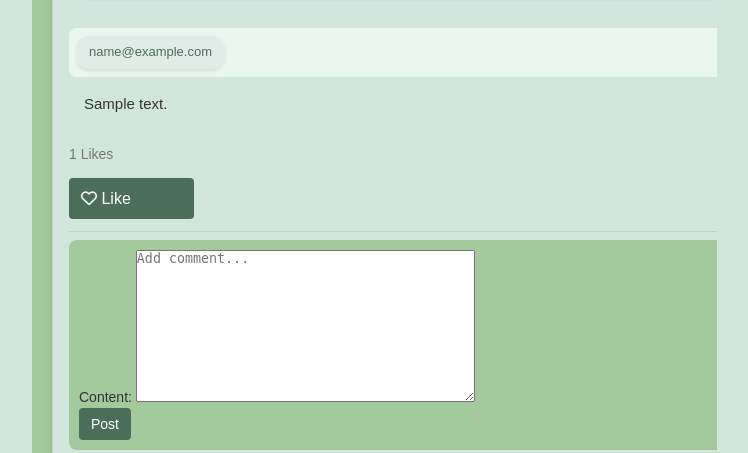
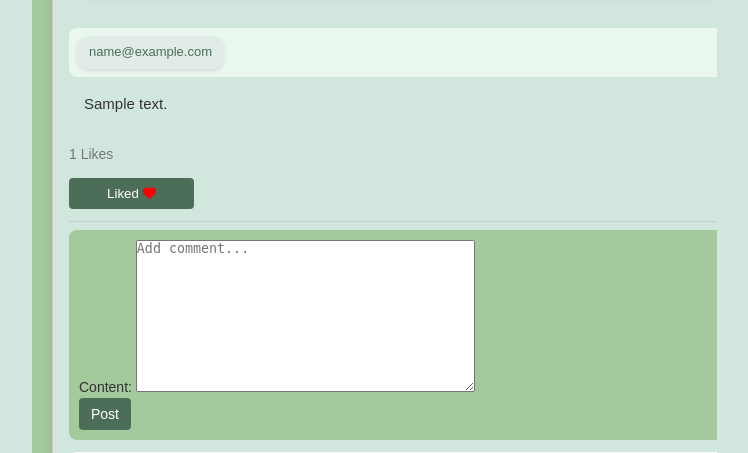
Before and after one commit to VladimirSiTozi/Wild-BG, a Django app: page /posts/1/ in a window 1280 px wide. Shown: the part 846-1299 px from the top of the page, without its empty margins (308-1056 px from the left). Run offline with Django 5.2, Linux system fonts and the light colour scheme; a user stored in the database is signed in; tables that the repository leaves empty hold one stand-in row (values such as "Sample post"); grey boxes marked "Sample" are stand-in pictures.

Commit message:
fix: Post like functionality

```diff
--- a/templates/common/post-card.html
+++ b/templates/common/post-card.html
@@ -33,13 +33,13 @@
         <p class="post-comments-count">{{ post.comments.count }} Comments</p>
     </div>
     <div class="post-actions">
-        <a href="{% url 'post-like' post.pk %}" class="btn like-btn ">
+        <button class="btn landmark-btn" onclick="location.href='{% url 'post-like' post.pk %}'">
             {% if post.has_liked %}
-               <i class="fa-solid fa-heart" style="color: #ed4040;"></i> UnLike
+                Liked <i class="fa-solid fa-heart" style="color: #FF0000;"></i>  <!-- Liked -->
             {% else %}
-                <i class="fa-regular fa-heart"></i> Like
+                Like <i class="fa-regular fa-heart"></i> <!-- Not liked -->
             {% endif %}
-        </a>
+        </button>
         <button class="btn share-btn">Share</button>
     </div>
     <div class="post-comments">
--- a/wildBg/common/urls.py
+++ b/wildBg/common/urls.py
@@ -1,11 +1,10 @@
 from django.urls import path
 
 from wildBg.common import views
-from wildBg.post.views import toggle_like, add_comment
+from wildBg.post.views import add_comment
 
 urlpatterns = [
     # path('', views.test_home, name='test-home')
     path('', views.HomePageView.as_view(), name='home'),
-    path('like/<int:pk>/', toggle_like, name='post-like'),
     path('comment/<int:pk>/', add_comment, name='post-comment'),
 ]
--- a/wildBg/post/urls.py
+++ b/wildBg/post/urls.py
@@ -1,9 +1,11 @@
 from django.urls import path, include
 
 from wildBg.post import views
+from wildBg.post.views import like_post_func
 
 urlpatterns = [
     path('<int:pk>/', include([
-        path('', views.PostDetailView.as_view(), name='[post-detail'),
+        path('', views.PostDetailView.as_view(), name='post-detail'),
+        path('like/', like_post_func, name='post-like'),
     ])),
 ]
--- a/wildBg/post/views.py
+++ b/wildBg/post/views.py
@@ -18,10 +18,10 @@ class PostDetailView(SidebarContextMixin, DetailView):
     def get_context_data(self, **kwargs):
         context = super().get_context_data(**kwargs)
         context['comment_form'] = PostCommentForm()
-        post = self.get_object()
         context['all_comments'] = True  # To signal the template to show all comments
 
-        post.has_liked = self.object.likes.filter(user=self.request.user).exists()
+        post = self.get_object()
+        self.object.has_liked = self.object.likes.filter(user=self.request.user).exists()
 
         comments = post.comments.all().order_by('-created_at')
         comment_data = []
@@ -57,15 +57,17 @@ class PostDetailView(SidebarContextMixin, DetailView):
 
 
 @login_required
-def toggle_like(request, pk: int):
-    post = get_object_or_404(Post, pk=pk)  # This will trigger a 404 if the post doesn't exist
-
-    liked_object = PostLike.objects.filter(to_post=post, user=request.user).first()
+def like_post_func(request, pk: int):
+    liked_object = PostLike.objects.filter(
+        to_post=pk,
+        user=request.user
+    ).first()
 
     if liked_object:
         liked_object.delete()
     else:
-        PostLike.objects.create(to_post=post, user=request.user)
+        like = PostLike(to_post_id=pk, user=request.user)
+        like.save()
 
     return redirect(request.META.get('HTTP_REFERER', 'post-detail'))
 
```
Also changed, not shown: wildBg/common/views.py (+8 -25 lines).
